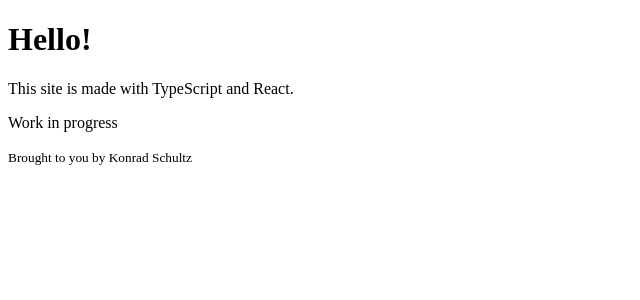
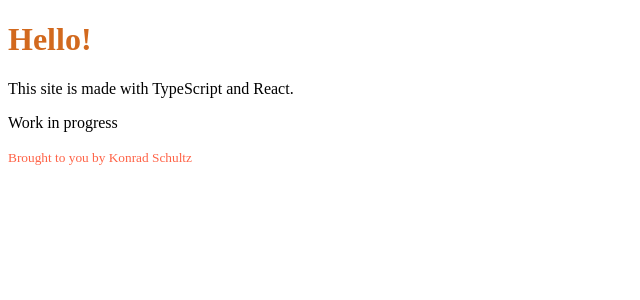
Before and after one commit to kradical/portfolio, a React app: page / in a window 1280 px wide. Shown: the top 300 px of the page, without its empty margins (0-640 px from the left). Built offline with nearby package versions, Linux system fonts and the light colour scheme.

Commit message:
Add css modules.

```diff
--- a/package.json
+++ b/package.json
@@ -20,13 +20,16 @@
   },
   "devDependencies": {
     "chai": "4.1.2",
+    "css-loader": "0.28.11",
     "html-webpack-plugin": "3.2.0",
     "mocha": "5.2.0",
     "source-map-loader": "0.2.3",
+    "style-loader": "0.21.0",
     "ts-loader": "4.3.0",
     "tslint": "5.10.0",
     "tslint-react": "3.6.0",
     "typescript": "2.8.3",
+    "typings-for-css-modules-loader": "1.7.0",
     "webpack": "4.10.0",
     "webpack-cli": "2.1.4",
     "webpack-dev-server": "3.1.4"
--- /dev/null
+++ b/src/components/Hello/index.css
@@ -0,0 +1,7 @@
+.foo {
+  color: chocolate;
+}
+
+.barBaz {
+  color: tomato;
+}
--- /dev/null
+++ b/src/components/Hello/index.css.d.ts
@@ -0,0 +1,4 @@
+// Automatically generated by typings-for-css-modules-loader
+
+export const foo: string;
+export const barBaz: string;
--- a/src/components/Hello.tsx
+++ b/src/components/Hello/index.tsx
@@ -1,4 +1,6 @@
-import * as React from "react";
+import * as React from 'react';
+
+import * as css from './index.css';
 
 interface IHelloProps {
   compiler: string;
@@ -9,9 +11,9 @@
 export const Hello = (props: IHelloProps) =>
   (
     <React.Fragment>
-      <h1>Hello!</h1>
+      <h1 className={css.foo}>Hello!</h1>
       <p>This site is made with {props.compiler} and {props.framework}.</p>
       <p>Work in progress</p>
-      <small>Brought to you by {props.author}</small>
+      <small className={css.barBaz}>Brought to you by {props.author}</small>
     </React.Fragment>
   );
--- a/src/index.html
+++ b/src/index.html
@@ -2,9 +2,9 @@
 <html>
   <head>
     <meta charset="UTF-8" />
-    <title>Hello React!</title>
+    <title>Welcome!</title>
   </head>
   <body>
-    <div id="example"></div>
+    <div id="root"></div>
   </body>
 </html>
--- a/src/index.tsx
+++ b/src/index.tsx
@@ -1,9 +1,9 @@
-import * as React from "react";
-import * as ReactDOM from "react-dom";
+import * as React from 'react';
+import * as ReactDOM from 'react-dom';
 
-import { Hello } from "./components/Hello";
+import { Hello } from './components/Hello';
 
 ReactDOM.render(
     <Hello compiler="TypeScript" framework="React" author="Konrad Schultz" />,
-    document.getElementById("example"),
+    document.getElementById('root'),
 );
--- a/webpack.config.js
+++ b/webpack.config.js
@@ -22,6 +22,21 @@
   module: {
     rules: [
       {
+        test: /\.css$/,
+        loader: 'style-loader',
+      },
+      {
+        test: /\.css$/,
+        loader: 'typings-for-css-modules-loader',
+        exclude: /node_modules/,
+        options: {
+          banner: "// Automatically generated by typings-for-css-modules-loader\n",
+          modules: true,
+          namedExport: true,
+          camelCase: true,
+        }
+      },
+      {
         test: /\.tsx?$/,
         loader: 'ts-loader',
         exclude: /node_modules/,
```
Also changed, not shown: tslint.json (+7 -1 lines), .circleci/config.yml, 1 other file (tests, documents, lock files or other folders).
